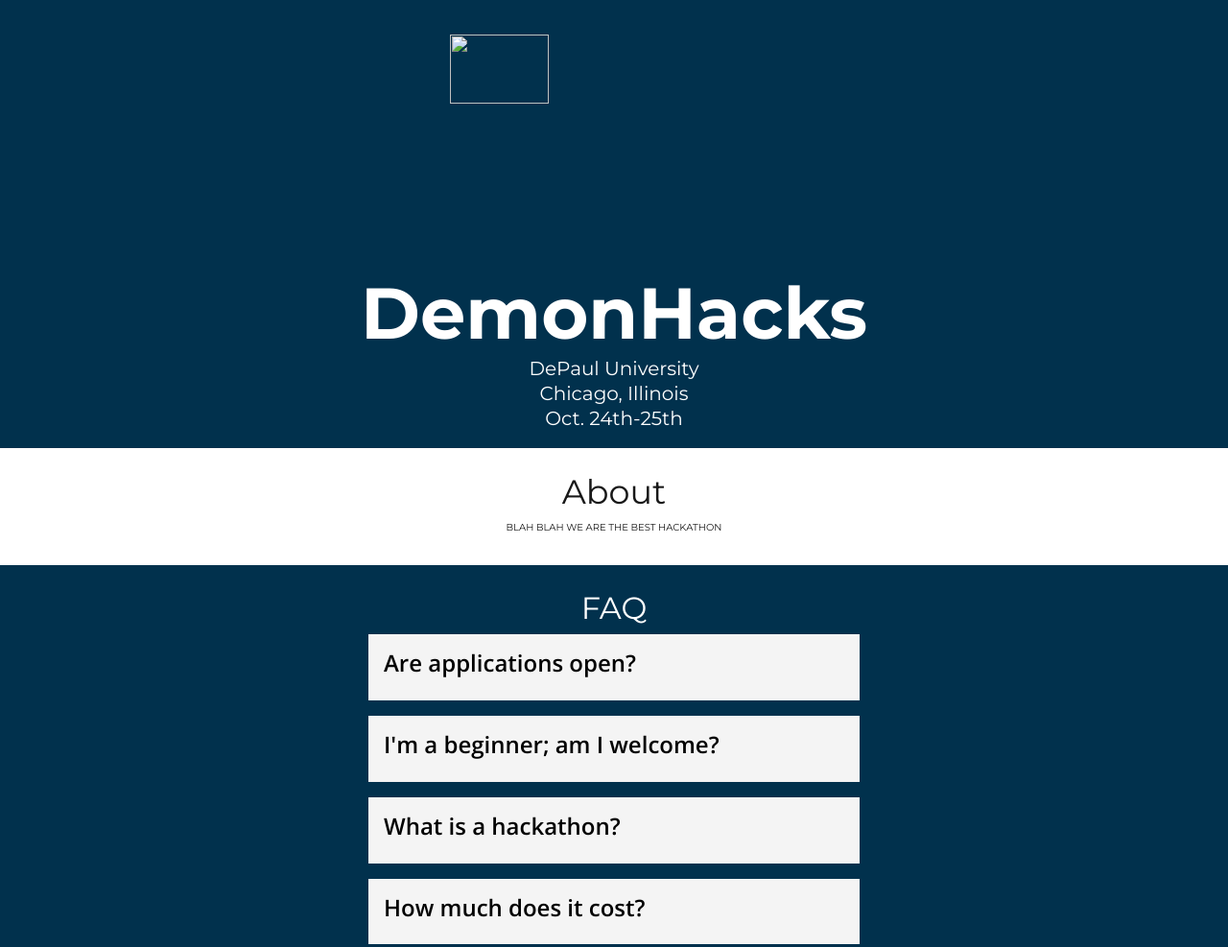
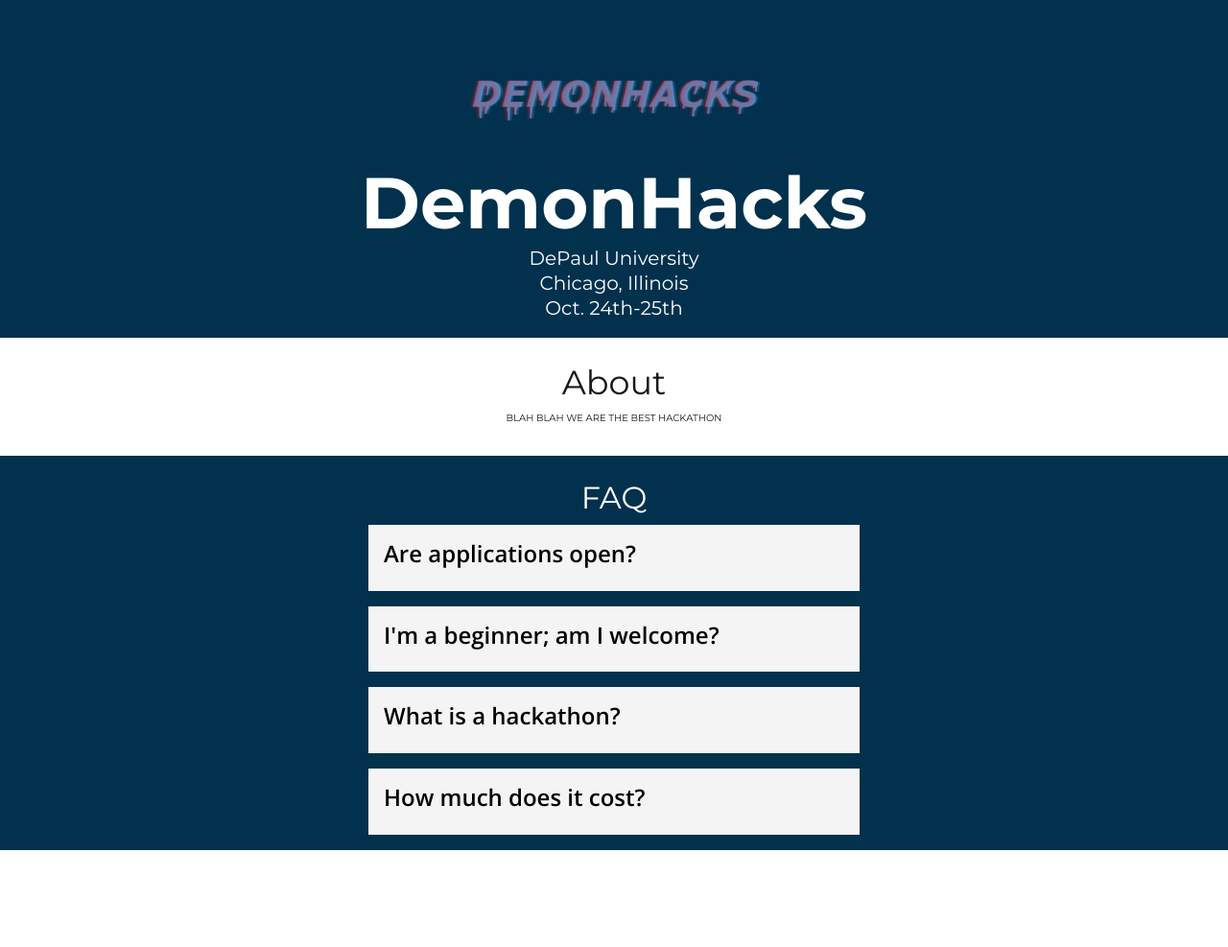
Before and after one commit to peterson-jake/dh2020, a plain HTML site: page templates/index.html in a window 1280 px wide. Shown: the whole page at 96% size. After the commit the page ends 886 px from the top, so only its background shows below. Drawn offline with nearby package versions, Linux system fonts and the light colour scheme.

Commit message:
Fix banner

```diff
--- a/templates/index.html
+++ b/templates/index.html
@@ -13,7 +13,7 @@
   <!------------Banner section------------>
   <section class="banner">
     <div class="container">
-      <img src="bannerdh.png">
+      <img src="styles/bannerdh.png">
       <h1>DemonHacks</h1>
       <p>DePaul University</p>
       <p>Chicago, Illinois</p>
```
